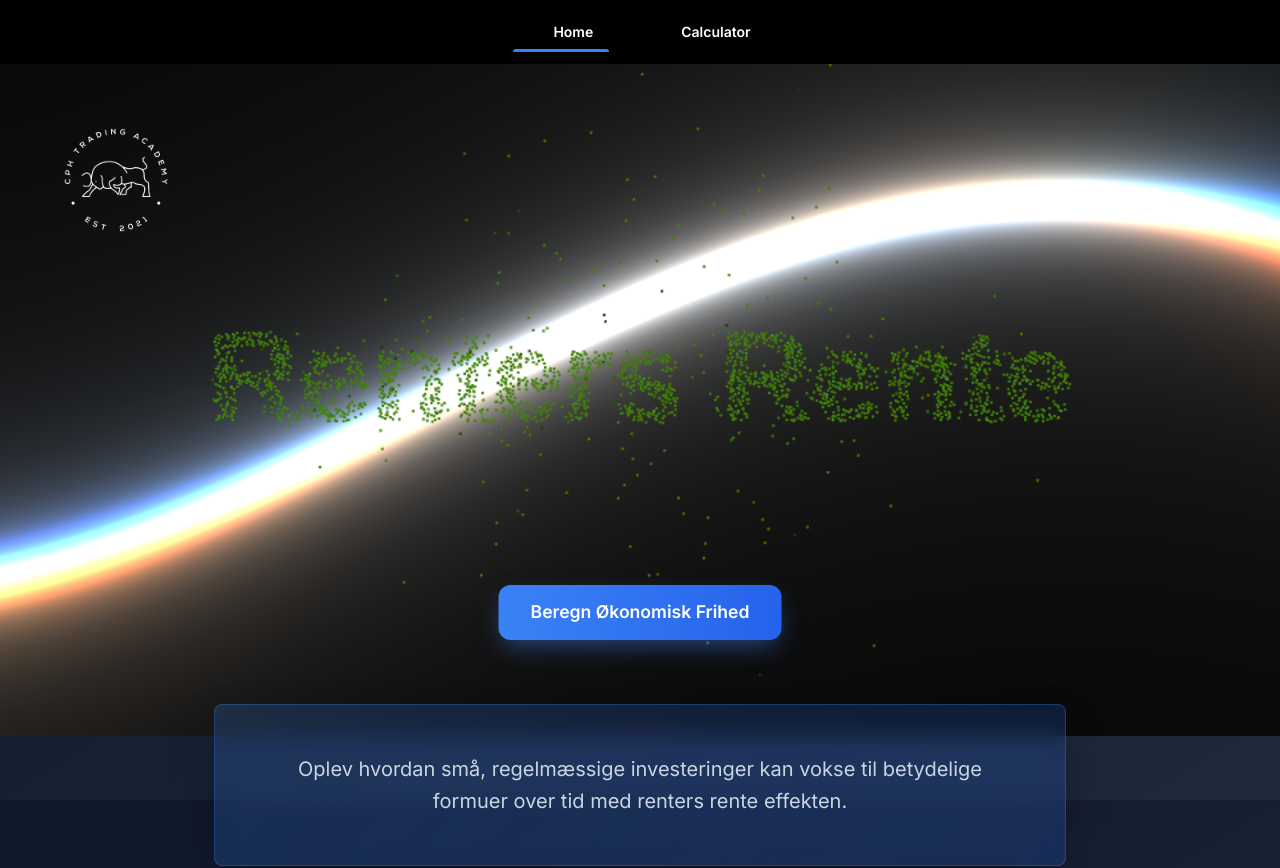
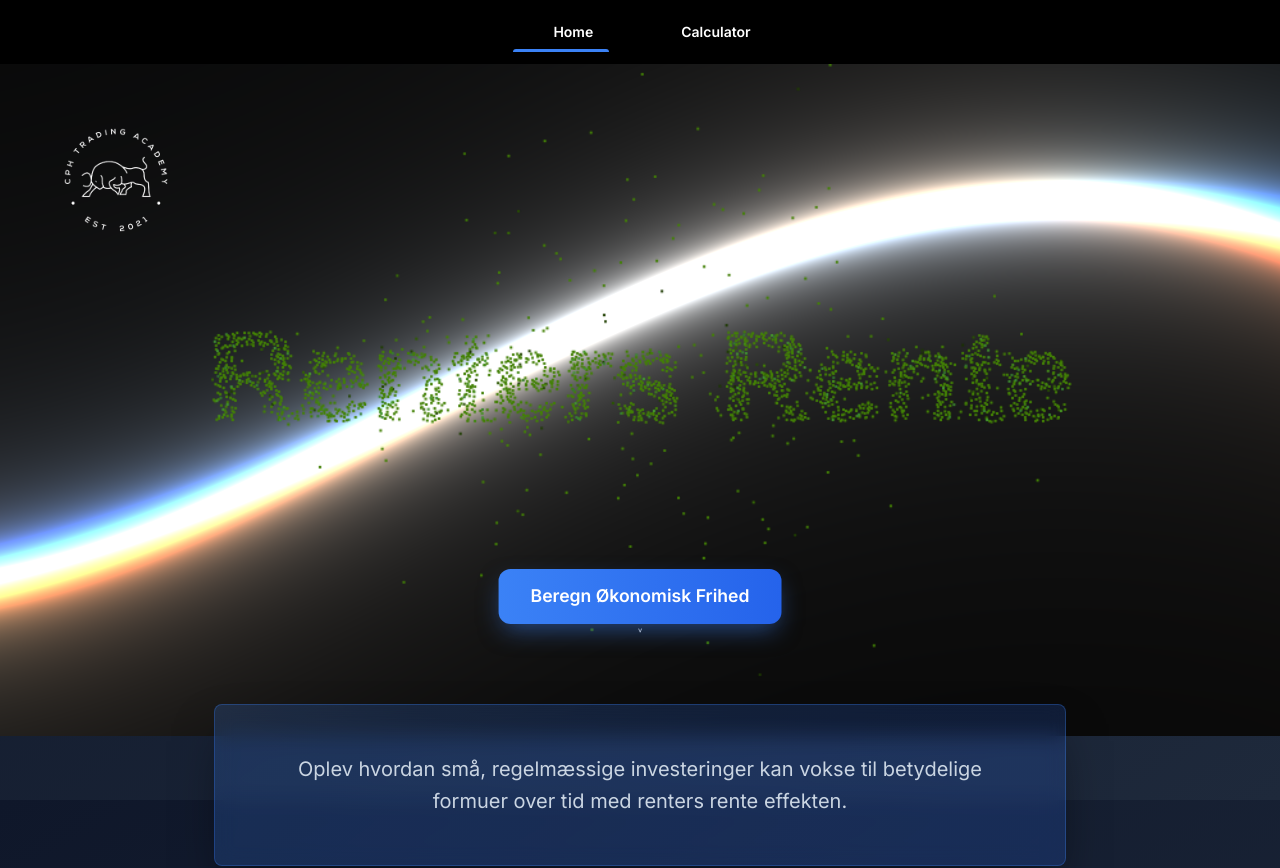
Before and after one commit to Sesamsesam/compound-interest-calculator, a Next.js app: page / in a window 1280 px wide. Shown: the top 868 px of the page. Built offline with nearby package versions, Linux system fonts and the light colour scheme; some icons are missing.

Commit message:
feat: adjust hero button position and add scroll indicator
- Moved button 20px higher (bottom: 80px)
- Added white semi-transparent scroll indicator (˯) 10px below button
- Indicator positioned at bottom: 70px with white/70 opacity

```diff
--- a/src/app/page.tsx
+++ b/src/app/page.tsx
@@ -37,7 +37,8 @@ export default function Home() {
         {/* Hero CTA Button (overlay at bottom-center of hero) */}
         {/* Adjusted positioning for equal spacing above and below */}
         <Box
-          className="absolute left-1/2 -translate-x-1/2 bottom-16 z-10"
+          className="absolute left-1/2 -translate-x-1/2 z-10"
+          style={{ bottom: '80px' }} // 20 px higher than previous (was ~64 px)
         >
           <Button
             variant="contained"
@@ -54,6 +55,13 @@ export default function Home() {
           >
             Beregn Økonomisk Frihed
           </Button>
+        </Box>
+        {/* Scroll indicator arrow */}
+        <Box
+          className="absolute left-1/2 -translate-x-1/2 text-white/70 select-none"
+          style={{ bottom: '70px' }} // 10 px below the button
+        >
+          ˯
         </Box>
       </section>
 
```
